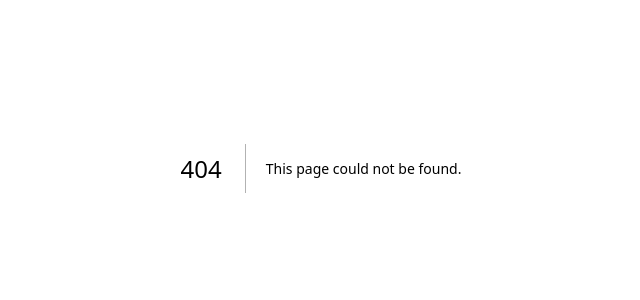
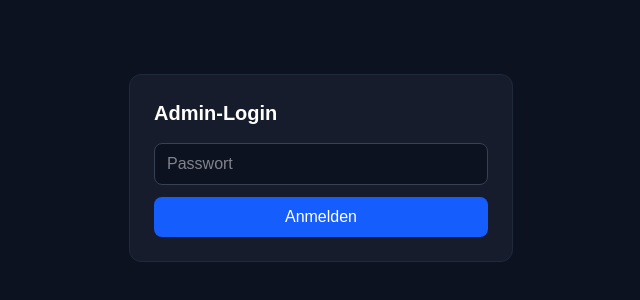
Before and after one commit to mojomanne-hub/sportheim-werbung, a Next.js app: page /admin/login in a window 1280 px wide. Before the commit this address had no page. Shown: the part 232-532 px from the top of the page, without its empty margins (319-959 px from the left). Built offline with nearby package versions, Linux system fonts and the light colour scheme.

Commit message:
Admin Login hinzugefügt

```diff
--- /dev/null
+++ b/app/admin/login/page.tsx
@@ -0,0 +1,48 @@
+'use client'
+
+import { useState } from 'react'
+import { useRouter } from 'next/navigation'
+
+export default function LoginPage() {
+  const [password, setPassword] = useState('')
+  const [error, setError] = useState(false)
+  const router = useRouter()
+
+  const handleLogin = async () => {
+    const res = await fetch('/api/admin-login', {
+      method: 'POST',
+      headers: { 'Content-Type': 'application/json' },
+      body: JSON.stringify({ password }),
+    })
+
+    if (res.ok) {
+      router.push('/admin')
+      router.refresh()
+    } else {
+      setError(true)
+    }
+  }
+
+  return (
+    <div className="min-h-screen bg-[#0d1220] flex items-center justify-center p-6">
+      <div className="bg-[#161c2c] border border-gray-800 rounded-xl p-6 w-full max-w-sm">
+        <h1 className="text-xl font-bold text-white mb-4">Admin-Login</h1>
+        <input
+          type="password"
+          placeholder="Passwort"
+          value={password}
+          onChange={(e) => setPassword(e.target.value)}
+          onKeyDown={(e) => e.key === 'Enter' && handleLogin()}
+          className="bg-[#0d1220] border border-gray-700 rounded-lg px-3 py-2 w-full text-gray-100 mb-3 focus:outline-none focus:border-blue-500"
+        />
+        {error && <p className="text-red-400 text-sm mb-3">Falsches Passwort</p>}
+        <button
+          onClick={handleLogin}
+          className="bg-blue-600 hover:bg-blue-500 transition text-white px-4 py-2 rounded-lg w-full font-medium"
+        >
+          Anmelden
+        </button>
+      </div>
+    </div>
+  )
+}
--- /dev/null
+++ b/app/api/admin-login/route.ts
@@ -0,0 +1,19 @@
+import { NextRequest, NextResponse } from 'next/server'
+
+export async function POST(request: NextRequest) {
+  const { password } = await request.json()
+
+  if (password !== process.env.ADMIN_PASSWORD) {
+    return NextResponse.json({ success: false }, { status: 401 })
+  }
+
+  const response = NextResponse.json({ success: true })
+  response.cookies.set('admin_auth', process.env.ADMIN_PASSWORD!, {
+    httpOnly: true,
+    secure: true,
+    sameSite: 'lax',
+    maxAge: 60 * 60 * 24 * 30, // 30 Tage
+    path: '/',
+  })
+  return response
+}
--- /dev/null
+++ b/middleware.ts
@@ -0,0 +1,16 @@
+import { NextRequest, NextResponse } from 'next/server'
+
+export function middleware(request: NextRequest) {
+  const isLoginPage = request.nextUrl.pathname === '/admin/login'
+  const authCookie = request.cookies.get('admin_auth')?.value
+
+  if (!isLoginPage && authCookie !== process.env.ADMIN_PASSWORD) {
+    return NextResponse.redirect(new URL('/admin/login', request.url))
+  }
+
+  return NextResponse.next()
+}
+
+export const config = {
+  matcher: '/admin/:path*',
+}
```
